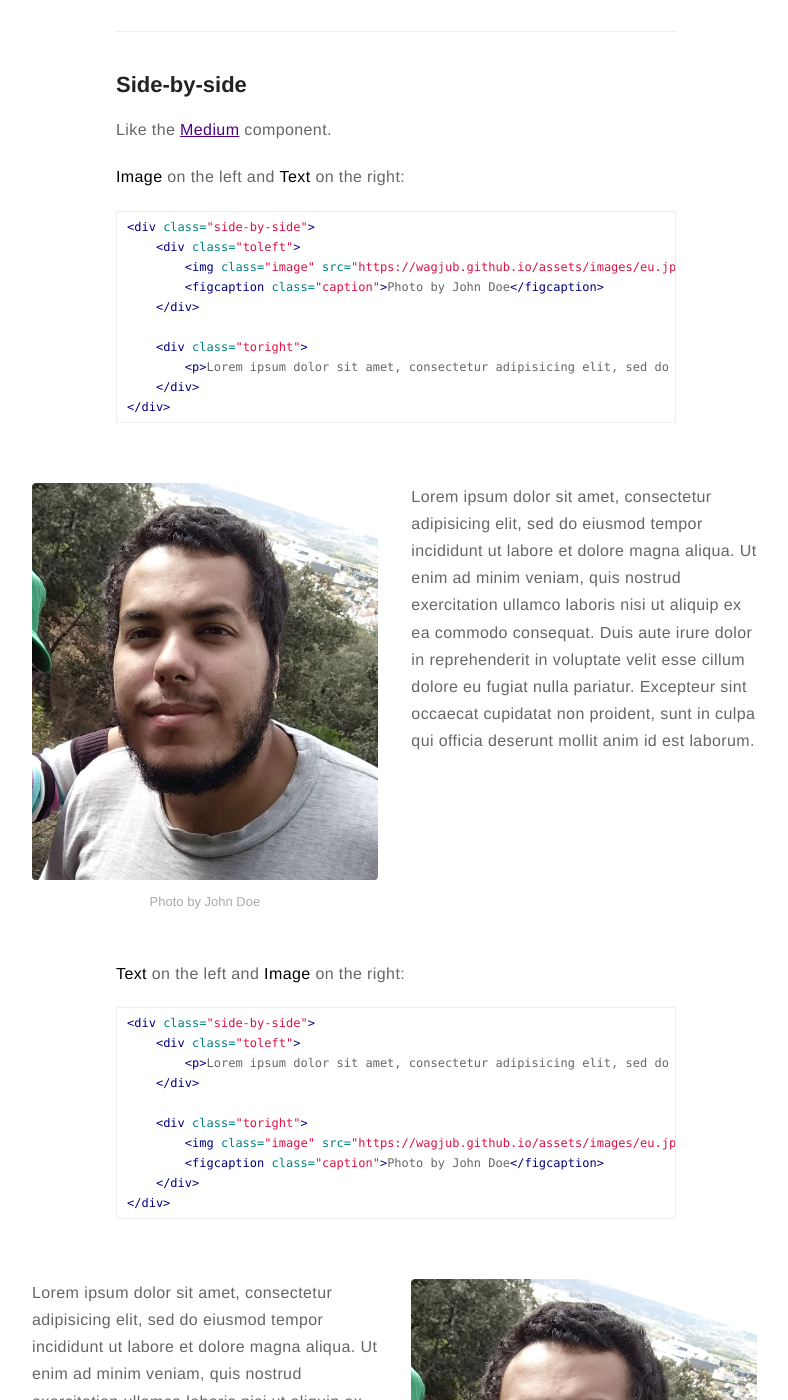
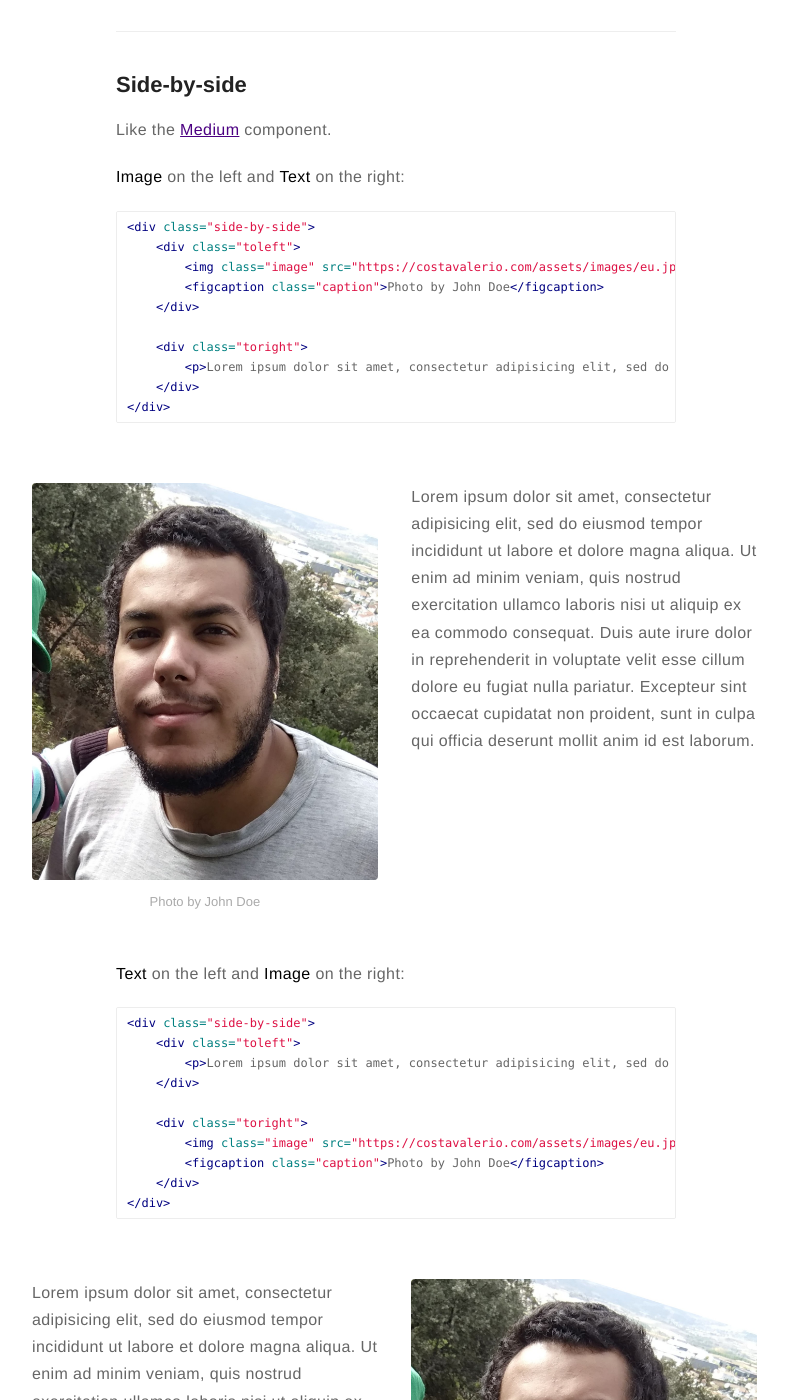
Before and after one commit to WaGjUb/wagjub.github.io, a Jekyll site: the page built from _posts/2015-02-24-markdown-extra-components.markdown, in a window 1280 px wide and 1400 px high, scrolled down 1068 px. Shown: the whole window, without its empty margins (244-1032 px from the left). Built offline with Jekyll 4.4.1, drawn with Linux system fonts in a browser that asks for light colours; comment, search, counter and statistics services are not loaded; some of the changed lines change nothing that is shown.

Commit message:
corrigindo ibagem

```diff
--- a/_config.yml
+++ b/_config.yml
@@ -17,7 +17,7 @@ resume-external: true
 resume-eng: assets/files/resume.pdf
 resume-pt: assets/files/curriculo.pdf
 
-url: https://wagjub.github.io
+url: https://costavalerio.com
 # your url: http://USERNAME.github.io
 
 permalink: /:title/
```
